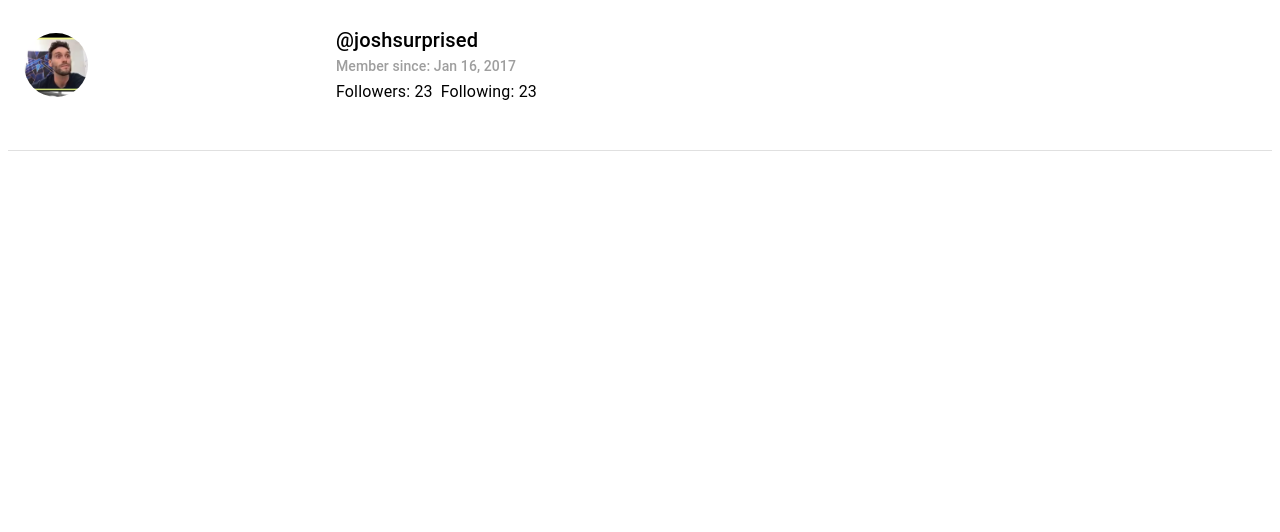
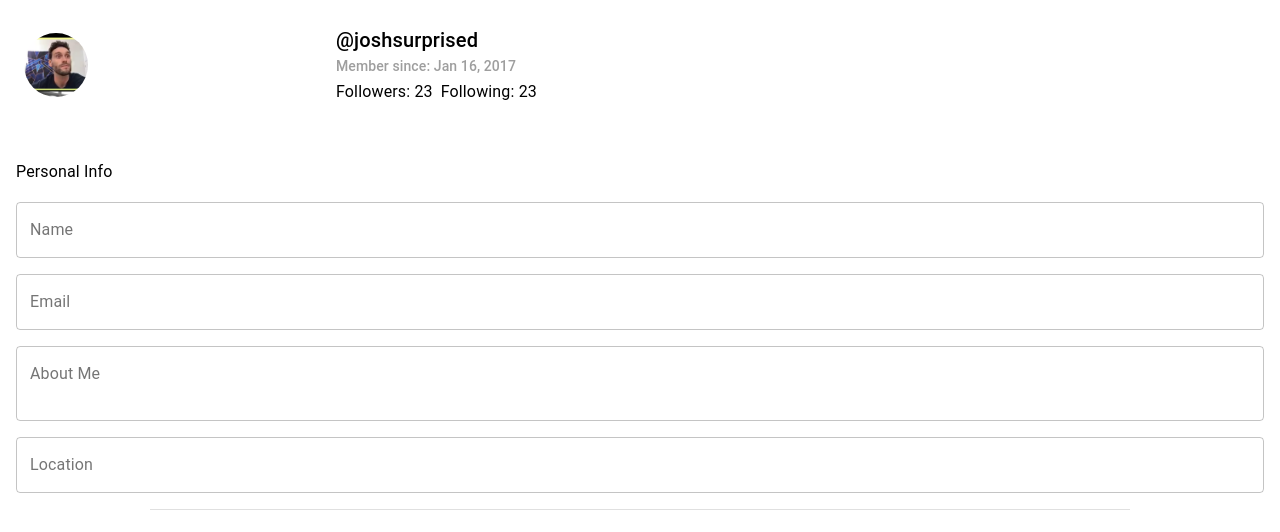
Before and after one commit to Khush1694/lambda-network-app, a React (Create React App) app: page /profile/edit in a window 1280 px wide. Shown: the top 532 px of the page. Built offline with nearby package versions, Linux system fonts and the light colour scheme.

Commit message:
added textFeild component and created personal info component to spec

```diff
--- a/src/App.js
+++ b/src/App.js
@@ -17,7 +17,7 @@ function App() {
           <Route exact path="/" component={Home}></Route>
           {/* Will eventually need this to be /profile/:id */}
           {/* <Route path="/profile" component={Profile}></Route> */}
-          <Route exacxt path="/profile/edit" component={EditProfile}></Route>
+          <Route exact path="/profile/edit" component={EditProfile}></Route>
           <Route path="/post/:id" component={PostPage}></Route>
           <Route path="/posts" component={PostsPage}></Route>
           <Route path="/submit" component={SubmitPostPage}></Route>
--- /dev/null
+++ b/src/components/TextField.js
@@ -0,0 +1,50 @@
+import React from 'react';
+import { makeStyles } from '@material-ui/core/styles';
+import TextField from '@material-ui/core/TextField';
+
+const useStyles = makeStyles(theme => ({
+  textInput: {
+    '& > *': {
+      margin: theme.spacing(1),
+      fontSize: '1rem',
+      //   width: '25ch',
+    },
+  },
+}));
+
+export default function BasicTextFields({
+  label,
+  name,
+  value,
+  id,
+  onClick,
+  onChange,
+  error,
+  helperText,
+  multiline,
+  placeHolder,
+  rows,
+  rowsMax,
+}) {
+  const classes = useStyles();
+
+  return (
+    <TextField
+      id={id} // * Use this prop to make label and helperText accessible for screen readers.
+      fullWidth
+      className={classes.textInput}
+      label={label}
+      variant='outlined'
+      name={name}
+      value={value}
+      onClick={onClick}
+      onChange={onChange}
+      error={error}
+      helperText={helperText}
+      placeHolder={placeHolder}
+      multiline={multiline ? multiline : false}
+      rows={rows ? rows : undefined}
+      rowsMax={rowsMax ? rowsMax : undefined}
+    />
+  );
+}
--- a/src/components/Users/EditProfile/EditProfile.js
+++ b/src/components/Users/EditProfile/EditProfile.js
@@ -14,6 +14,11 @@ const useStyles = makeStyles(theme => ({
   editProfileMainContainer: {},
   userProfileCard: {},
   personalInfo: {},
+  divider: {
+    width: '80%',
+    alignSelf: 'center',
+    margin: theme.spacing(1),
+  },
   professionalInfo: {},
   linkSocialAccounts: {},
 }));
@@ -23,20 +28,21 @@ const EditProfile = () => {
   return (
     <Grid
       container
-      direction="column"
-      className={classes.editProfileMainContainer}
-    >
+      direction='column'
+      className={classes.editProfileMainContainer}>
       <Grid item className={classes.userProfileCard}>
         <UserProfileCard />
       </Grid>
       <Grid item className={classes.personalInfo}>
         <PersonalInfo />
       </Grid>
-      <Divider />
+      <Grid item className={classes.divider}>
+        <Divider variant='middle' />
+      </Grid>
+
       <Grid item className={classes.professionalInfo}>
         <ProfessionalInfo />
       </Grid>
-
       <Grid item className={classes.linkSocialAccounts}>
         <LinkSocialAccounts />
       </Grid>
--- a/src/components/Users/EditProfile/PersonalInfo.js
+++ b/src/components/Users/EditProfile/PersonalInfo.js
@@ -1,21 +1,46 @@
 import React from 'react';
 import Grid from '@material-ui/core/Grid';
+import Typography from '@material-ui/core/Typography';
 import { makeStyles } from '@material-ui/core/styles';
+import { spacing } from '@material-ui/system';
 
 // local imports
 import theme from '../../ui/Theme';
+import TextField from '../../TextField';
 
-const useStyles = makeStyles(theme => ({}));
+const useStyles = makeStyles(theme => ({
+  title: {
+    margin: theme.spacing(1),
+  },
+  inputGridItem: {
+    marginRight: theme.spacing(2),
+  },
+}));
 
 const PersonalInfo = () => {
   const classes = useStyles();
   return (
-    <Grid container direction="column" className={classes.personInfoContainer}>
-      <Grid item className={classes.title}></Grid>
-      <Grid item className={classes.name}></Grid>
-      <Grid item className={classes.email}></Grid>
-      <Grid item className={classes.about}></Grid>
-      <Grid item className={classes.location}></Grid>
+    <Grid container direction='column' className={classes.personInfoContainer}>
+      <Grid item className={classes.title}>
+        <Typography variant='subtitle1'>Personal Info</Typography>
+      </Grid>
+      <Grid item className={[classes.name, classes.inputGridItem]}>
+        <TextField label={'Name'} className={classes.input} />
+      </Grid>
+      <Grid item className={[classes.email, classes.inputGridItem]}>
+        <TextField label={'Email'} className={classes.input} />
+      </Grid>
+      <Grid item className={[classes.about, classes.inputGridItem]}>
+        <TextField
+          label={'About Me'}
+          multiline={true}
+          rows={2}
+          className={classes.input}
+        />
+      </Grid>
+      <Grid item className={[classes.location, classes.inputGridItem]}>
+        <TextField label={'Location'} className={classes.input} />
+      </Grid>
     </Grid>
   );
 };
```
Also changed, not shown: 1 other file (tests, documents, lock files or other folders).
